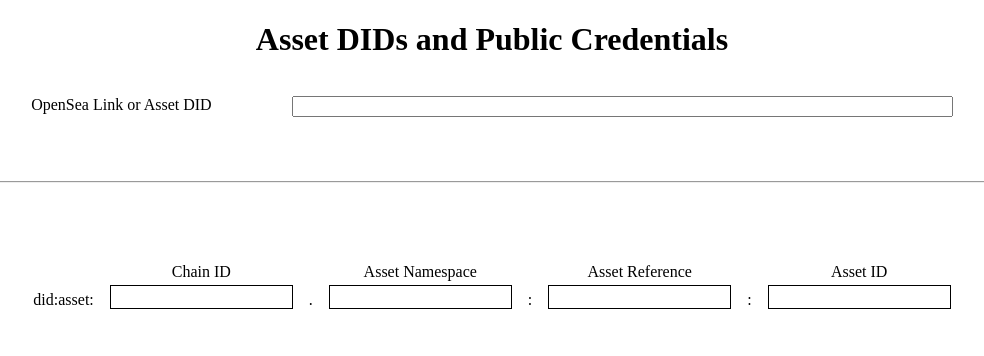
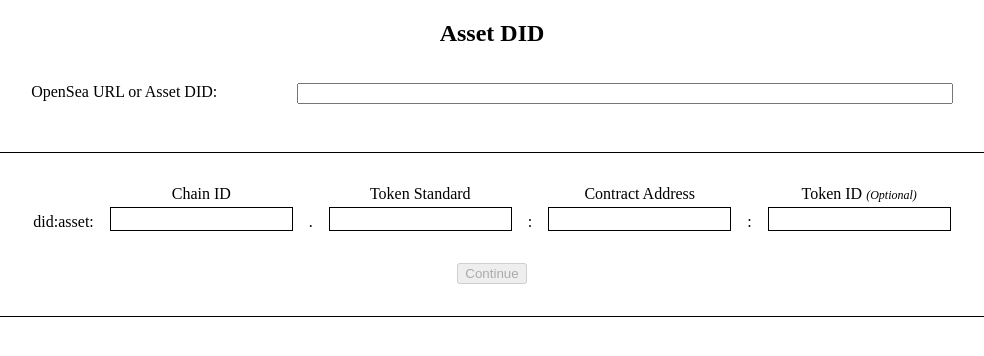
Before and after one commit to KILT-Foundation/asset-did-credentials, a React (Vite) app: page / in a window 1280 px wide. Shown: the top 356 px of the page, without its empty margins (148-1132 px from the left). Built offline with nearby package versions, Linux system fonts and the light colour scheme.

Commit message:
SK-1521: Create Asset DID

```diff
--- a/src/App.css
+++ b/src/App.css
@@ -14,30 +14,49 @@
   align-items: center;
 }
 
-.urlLabel {
+.form {
+  display: flex;
+  flex-direction: column;
+  align-items: center;
+  width: 100%;
+  padding-block-end: 2rem;
+  border-block-end: 1px solid black;
+}
+
+.urlInput {
+  display: flex;
+  justify-content: center;
+  width: 100%;
+  padding-block-end: 2rem;
+  border-block-end: 1px solid black;
+}
+
+.urlInputLabel {
   display: flex;
   gap: 5rem;
   margin: 1rem;
   width: 80%;
 }
 
-.urlInput {
+.urlInputValue {
   flex: 1;
 }
 
-.line {
-  width: 100%;
-  margin: 3rem 0;
-}
-
-.assetDidFields {
+.didInput {
   display: flex;
+  flex-wrap: wrap;
   align-items: flex-end;
+  justify-content: center;
   gap: 1rem;
   margin-block: 2rem;
 }
 
-.fieldLabel {
+.urlError {
+  width: 100%;
+  text-align: center;
+}
+
+.didInputLabel {
   display: flex;
   flex-direction: column;
   align-items: center;
@@ -45,19 +64,27 @@
   overflow: hidden;
 }
 
-.fieldValue {
+.didInputValue {
   margin: 0.25rem 0 0;
   border: 1px solid black;
   height: 1.25rem;
   min-width: 10rem;
-  text-align: center;
+}
+
+.tokenID {
+  margin: 0;
+}
+
+.optional {
+  font-size: 0.75rem;
+  font-style: italic;
+}
+
+.error {
+  color: red;
 }
 
 .assetDid {
   display: flex;
   color: green;
 }
-
-.invalid {
-  color: red;
-}
--- a/src/App.tsx
+++ b/src/App.tsx
@@ -1,13 +1,13 @@
-import { ChangeEvent, useCallback, useMemo, useState } from 'react';
+import { ChangeEvent, FormEvent, useCallback, useMemo, useState } from 'react';
 
 import './App.css';
+import { AssetDid, isAssetDid, parseAssetDid } from './utilities/assetDid';
 import {
-  AssetDid,
-  isAssetDid,
-  isOpenSeaAssetLink,
-  parseAssetDid,
-  parseOpenSeaAssetLink,
-} from './utilities';
+  getOpenSeaUrl,
+  isOpenSeaUrl,
+  parseOpenSeaUrl,
+} from './utilities/openSea';
+import { useBooleanState } from './utilities/useBooleanState';
 
 const initialValues = {
   chainID: '',
@@ -17,112 +17,183 @@
 };
 
 export function App() {
-  const [assetDidFields, setAssetDidFields] = useState(initialValues);
+  const [assetDidInput, setAssetDidInput] = useState(initialValues);
+  const { chainID, assetNamespace, assetReference, assetID } = assetDidInput;
 
-  const assetDid: AssetDid | undefined = useMemo(() => {
-    const { chainID, assetNamespace, assetReference, assetID } = assetDidFields;
+  const [assetDid, setAssetDid] = useState<AssetDid>();
 
-    const constructed = assetID
+  const openSeaUrl = useMemo(() => {
+    if (!assetDid || !assetID) {
+      return;
+    }
+    return getOpenSeaUrl(assetDid);
+  }, [assetDid, assetID]);
+
+  const urlInputError = useBooleanState();
+  const didInputError = useBooleanState();
+
+  const handleUrlInput = useCallback(
+    (event: ChangeEvent<HTMLInputElement>) => {
+      event.preventDefault();
+      urlInputError.off();
+      didInputError.off();
+      setAssetDid(undefined);
+
+      const url = event.currentTarget.value;
+
+      if (isAssetDid(url)) {
+        setAssetDidInput(parseAssetDid(url));
+        return;
+      }
+
+      if (isOpenSeaUrl(url)) {
+        setAssetDidInput(parseOpenSeaUrl(url));
+        return;
+      }
+
+      urlInputError.on();
+      setAssetDidInput(initialValues);
+    },
+    [urlInputError, didInputError],
+  );
+
+  const handleDidInput = useCallback(
+    (event: ChangeEvent<HTMLInputElement>) => {
+      event.preventDefault();
+      didInputError.off();
+      setAssetDid(undefined);
+
+      const key = event.currentTarget.name;
+      const value = event.currentTarget.value;
+
+      if (Object.keys(assetDidInput).includes(key)) {
+        setAssetDidInput({ ...assetDidInput, [key]: value });
+      }
+    },
+    [assetDidInput, didInputError],
+  );
+
+  const handleSubmit = useCallback(
+    (event: FormEvent) => {
+      event.preventDefault();
+      didInputError.off();
+      setAssetDid(undefined);
+
+      const { chainID, assetNamespace, assetReference, assetID } =
+        assetDidInput;
+
+      const string = assetID
         ? `did:asset:${chainID}.${assetNamespace}:${assetReference}:${assetID}`
         : `did:asset:${chainID}.${assetNamespace}:${assetReference}`;
 
-    if (isAssetDid(constructed)) {
-      return constructed;
+      if (isAssetDid(string)) {
+        setAssetDid(string);
+      } else {
+        didInputError.on();
       }
-  }, [assetDidFields]);
+    },
+    [assetDidInput, didInputError],
+  );
 
-  const handleUrlInput = useCallback((event: ChangeEvent<HTMLInputElement>) => {
-    const input = event.target.value;
-
-    setAssetDidFields(initialValues);
-
-    if (isAssetDid(input)) {
-      setAssetDidFields(parseAssetDid(input));
-    }
-
-    if (isOpenSeaAssetLink(input)) {
-      setAssetDidFields(parseOpenSeaAssetLink(input));
-    }
-  }, []);
+  const disabled = !chainID || !assetNamespace || !assetReference;
 
   return (
-    <form className="container">
-      <h1 className="heading">Asset DIDs and Public Credentials</h1>
+    <section className="container">
+      <h1 className="heading">Asset DID</h1>
 
-      <label className="urlLabel">
-        OpenSea Link or Asset DID
-        <input type="url" className="urlInput" onChange={handleUrlInput} />
+      <form className="form" id="form" onSubmit={handleSubmit}>
+        <section className="urlInput">
+          <label className="urlInputLabel">
+            OpenSea URL or Asset DID:
+            <input className="urlInputValue" onChange={handleUrlInput} />
           </label>
+        </section>
 
-      <hr className="line" />
-
-      <section className="assetDidFields">
-        did:asset:{' '}
-        <label className="fieldLabel">
+        <section className="didInput">
+          {urlInputError.current && (
+            <p className="urlError">
+              Unable to parse URL. Please enter the asset data manually. See{' '}
+              <a
+                href="https://github.com/KILTprotocol/spec-asset-did"
+                target="_blank"
+                rel="noreferrer"
+              >
+                specification
+              </a>{' '}
+              for details.
+            </p>
+          )}
+          <span>did:asset: </span>
+          <label className="didInputLabel">
             Chain ID
             <input
-            className="fieldValue"
-            value={assetDidFields.chainID}
-            onChange={(event) =>
-              setAssetDidFields({
-                ...assetDidFields,
-                chainID: event?.target.value,
-              })
-            }
+              required
+              className="didInputValue"
+              name="chainID"
+              value={chainID}
+              onChange={handleDidInput}
             />
           </label>
           .
-        <label className="fieldLabel">
-          Asset Namespace
+          <label className="didInputLabel">
+            Token Standard
             <input
-            className="fieldValue"
-            value={assetDidFields.assetNamespace}
-            onChange={(event) =>
-              setAssetDidFields({
-                ...assetDidFields,
-                assetNamespace: event?.target.value,
-              })
-            }
+              required
+              className="didInputValue"
+              name="assetNamespace"
+              value={assetNamespace}
+              onChange={handleDidInput}
             />
           </label>
           :
-        <label className="fieldLabel">
-          Asset Reference
+          <label className="didInputLabel">
+            Contract Address
             <input
-            className="fieldValue"
-            value={assetDidFields.assetReference}
-            onChange={(event) =>
-              setAssetDidFields({
-                ...assetDidFields,
-                assetReference: event?.target.value,
-              })
-            }
+              required
+              className="didInputValue"
+              name="assetReference"
+              value={assetReference}
+              onChange={handleDidInput}
             />
           </label>
           :
-        <label className="fieldLabel">
-          Asset ID
+          <label className="didInputLabel">
+            <p className="tokenID">
+              <span>Token ID</span> <span className="optional">(Optional)</span>
+            </p>
             <input
-            className="fieldValue"
-            value={assetDidFields.assetID}
-            onChange={(event) =>
-              setAssetDidFields({
-                ...assetDidFields,
-                assetID: event?.target.value,
-              })
-            }
+              className="didInputValue"
+              name="assetID"
+              value={assetID}
+              onChange={handleDidInput}
             />
           </label>
         </section>
 
-      <output>
-        {assetDid && (
+        <button disabled={disabled} type="submit">
+          Continue
+        </button>
+      </form>
+
+      <output form="form">
+        {didInputError.current && <p className="error">Invalid input</p>}
+
+        {!didInputError.current && assetDid && (
+          <section>
             <dl className="assetDid">
               <dt>Asset DID:</dt>
               <dd>{assetDid}</dd>
             </dl>
+
+            {openSeaUrl && (
+              <a target="_blank" rel="noreferrer" href={openSeaUrl}>
+                Is this your NFT?
+              </a>
+            )}
+          </section>
+          // TODO: Issue public credential: https://kiltprotocol.atlassian.net/browse/SK-1550
         )}
       </output>
-    </form>
+    </section>
   );
 }
--- a/src/utilities.ts
+++ /dev/null
@@ -1,113 +0,0 @@
-// OpenSea types
-type OpenSeaChain =
-  | 'arbitrum'
-  | 'avalanche'
-  | 'bsc'
-  | 'ethereum'
-  | 'klaytn'
-  | 'matic'
-  | 'optimism';
-
-const openSeaChainIDs: Record<OpenSeaChain, string> = {
-  arbitrum: 'eip155:42161',
-  avalanche: 'eip155:43114',
-  bsc: 'eip155:56',
-  ethereum: 'eip155:1',
-  klaytn: 'eip155:8217',
-  matic: 'eip155:137',
-  optimism: 'eip155:10',
-};
-
-export type OpenSeaAssetLink =
-  `https://opensea.io/assets/${OpenSeaChain}/${string}/${string}`;
-
-// Asset DID types
-type ChainID = `${string}:${string}`;
-type Asset = `.${string}:${string}`;
-type AssetID = '' | `:${string}`;
-
-export type AssetDid = `did:asset:${ChainID}${Asset}${AssetID}`;
-
-function isNamespace(input: string) {
-  return /^[-a-z0-9]{3,8}$/.test(input);
-}
-
-function isChainReference(input: string) {
-  return /^[-a-zA-Z0-9]{1,32}$/.test(input);
-}
-
-function isAssetReference(input: string) {
-  return /^[-a-zA-Z0-9]{1,64}$/.test(input);
-}
-
-function isAssetID(input: string) {
-  return /^[-a-zA-Z0-9]{1,78}$/.test(input);
-}
-
-export function isAssetDid(input: string): input is AssetDid {
-  if (!input.startsWith('did:asset:')) {
-    return false;
-  }
-  const withoutPrefix = input.replace('did:asset:', '');
-
-  const [chainID, asset] = withoutPrefix.split('.');
-
-  const [chainNamespace, chainReference] = chainID.split(':');
-  if (!isNamespace(chainNamespace) || !isChainReference(chainReference)) {
-    return false;
-  }
-
-  const [assetNamespace, assetReference, assetID] = asset.split(':');
-
-  if (
-    !isNamespace(assetNamespace) ||
-    !isAssetReference(assetReference) ||
-    !isAssetID(assetID)
-  ) {
-    return false;
-  }
-
-  return true;
-}
-
-export function parseAssetDid(assetDid: AssetDid) {
-  const withoutPrefix = assetDid.replace('did:asset:', '');
-
-  const [chainID, asset] = withoutPrefix.split('.');
-
-  const [assetNamespace, assetReference, assetID] = asset.split(':');
-  return { chainID, assetNamespace, assetReference, assetID };
-}
-
-export function isOpenSeaAssetLink(input: string): input is OpenSeaAssetLink {
-  if (!input.startsWith('https://opensea.io/assets/')) {
-    return false;
-  }
-  const assetEndpoint = input.replace('https://opensea.io/assets/', '');
-
-  const [chainName, assetReference, assetID] = assetEndpoint.split('/');
-
-  if (!Object.keys(openSeaChainIDs).includes(chainName)) {
-    return false;
-  }
-
-  if (!isAssetReference(assetReference) || !isAssetID(assetID)) {
-    return false;
-  }
-
-  return true;
-}
-
-export function parseOpenSeaAssetLink(link: OpenSeaAssetLink) {
-  const assetEndpoint = link.replace('https://opensea.io/assets/', '');
-
-  const [chainName, assetReference, assetID] = assetEndpoint.split('/');
-
-  return {
-    chainID: openSeaChainIDs[chainName as OpenSeaChain],
-    // not part of OpenSea URL, but will be erc721 in most cases
-    assetNamespace: 'erc721',
-    assetReference,
-    assetID,
-  };
-}
--- /dev/null
+++ b/src/utilities/assetDid.ts
@@ -0,0 +1,64 @@
+type ChainID = `${string}:${string}`;
+type Asset = `.${string}:${string}`;
+type AssetID = '' | `:${string}`;
+
+export type AssetDid = `did:asset:${ChainID}${Asset}${AssetID}`;
+
+export function isNamespace(input: string) {
+  return /^[-a-z0-9]{3,8}$/.test(input);
+}
+
+export function isChainReference(input: string) {
+  return /^[-a-zA-Z0-9]{1,32}$/.test(input);
+}
+
+export function isAssetReference(input: string) {
+  return /^[-a-zA-Z0-9]{1,64}$/.test(input);
+}
+
+export function isAssetID(input: string) {
+  return /^[-a-zA-Z0-9]{1,78}$/.test(input);
+}
+
+export function isAssetDid(input: string): input is AssetDid {
+  if (!input.startsWith('did:asset:')) {
+    return false;
+  }
+  const withoutPrefix = input.replace('did:asset:', '');
+
+  const [chainID, asset] = withoutPrefix.split('.');
+  if (!chainID || !asset) {
+    return false;
+  }
+
+  const [chainNamespace, chainReference] = chainID.split(':');
+  if (!chainNamespace || !chainReference) {
+    return false;
+  }
+  if (!isNamespace(chainNamespace) || !isChainReference(chainReference)) {
+    return false;
+  }
+
+  const [assetNamespace, assetReference, assetID] = asset.split(':');
+  if (!chainNamespace || !assetReference) {
+    return false;
+  }
+  if (
+    !isNamespace(assetNamespace) ||
+    !isAssetReference(assetReference) ||
+    !isAssetID(assetID)
+  ) {
+    return false;
+  }
+
+  return true;
+}
+
+export function parseAssetDid(assetDid: AssetDid) {
+  const withoutPrefix = assetDid.replace('did:asset:', '');
+
+  const [chainID, asset] = withoutPrefix.split('.');
+
+  const [assetNamespace, assetReference, assetID] = asset.split(':');
+  return { chainID, assetNamespace, assetReference, assetID: assetID || '' };
+}
--- /dev/null
+++ b/src/utilities/openSea.ts
@@ -0,0 +1,76 @@
+import {
+  AssetDid,
+  isAssetID,
+  isAssetReference,
+  parseAssetDid,
+} from './assetDid';
+
+type OpenSeaChain =
+  | 'arbitrum'
+  | 'avalanche'
+  | 'bsc'
+  | 'ethereum'
+  | 'klaytn'
+  | 'matic'
+  | 'optimism';
+
+const openSeaChainIDs: Record<OpenSeaChain, string> = {
+  arbitrum: 'eip155:42161',
+  avalanche: 'eip155:43114',
+  bsc: 'eip155:56',
+  ethereum: 'eip155:1',
+  klaytn: 'eip155:8217',
+  matic: 'eip155:137',
+  optimism: 'eip155:10',
+};
+
+export type OpenSeaUrl =
+  `https://opensea.io/assets/${OpenSeaChain}/${string}/${string}`;
+
+export function isOpenSeaUrl(input: string): input is OpenSeaUrl {
+  if (!input.startsWith('https://opensea.io/assets/')) {
+    return false;
+  }
+  const assetEndpoint = input.replace('https://opensea.io/assets/', '');
+
+  const [chainName, assetReference, assetID] = assetEndpoint.split('/');
+
+  if (!chainName || !assetReference || !assetID) {
+    return false;
+  }
+
+  if (!Object.keys(openSeaChainIDs).includes(chainName)) {
+    return false;
+  }
+
+  if (!isAssetReference(assetReference) || !isAssetID(assetID)) {
+    return false;
+  }
+
+  return true;
+}
+
+export function parseOpenSeaUrl(link: OpenSeaUrl) {
+  const assetEndpoint = link.replace('https://opensea.io/assets/', '');
+
+  const [chainName, assetReference, assetID] = assetEndpoint.split('/');
+
+  return {
+    chainID: openSeaChainIDs[chainName as OpenSeaChain],
+    // not part of OpenSea URL, but will be erc721 in most cases
+    assetNamespace: 'erc721',
+    assetReference,
+    assetID,
+  };
+}
+
+export function getOpenSeaUrl(did: AssetDid) {
+  const { chainID, assetReference, assetID } = parseAssetDid(did);
+
+  if (Object.values(openSeaChainIDs).includes(chainID)) {
+    const chainName = (
+      Object.keys(openSeaChainIDs) as (keyof typeof openSeaChainIDs)[]
+    ).find((key) => openSeaChainIDs[key] === chainID);
+    return `https://opensea.io/assets/${chainName}/${assetReference}/${assetID}`;
+  }
+}
--- /dev/null
+++ b/src/utilities/useBooleanState.ts
@@ -0,0 +1,30 @@
+import { useRef, useState } from 'react';
+
+interface UseBooleanState {
+  current: boolean;
+  on: () => void;
+  off: () => void;
+  toggle: () => void;
+  set: (value: boolean) => void;
+}
+
+export function useBooleanState(initialState = false): UseBooleanState {
+  const [, setCurrent] = useState(initialState);
+
+  function set(value: boolean) {
+    ref.current.current = value;
+
+    // update the state to notify React about changes
+    setCurrent(value);
+  }
+
+  const ref = useRef({
+    current: initialState,
+    on: () => set(true),
+    off: () => set(false),
+    toggle: () => set(!ref.current.current),
+    set: (value: boolean) => set(Boolean(value)),
+  });
+
+  return ref.current;
+}
```
Lines whose indentation alone changed are shown as unchanged.
